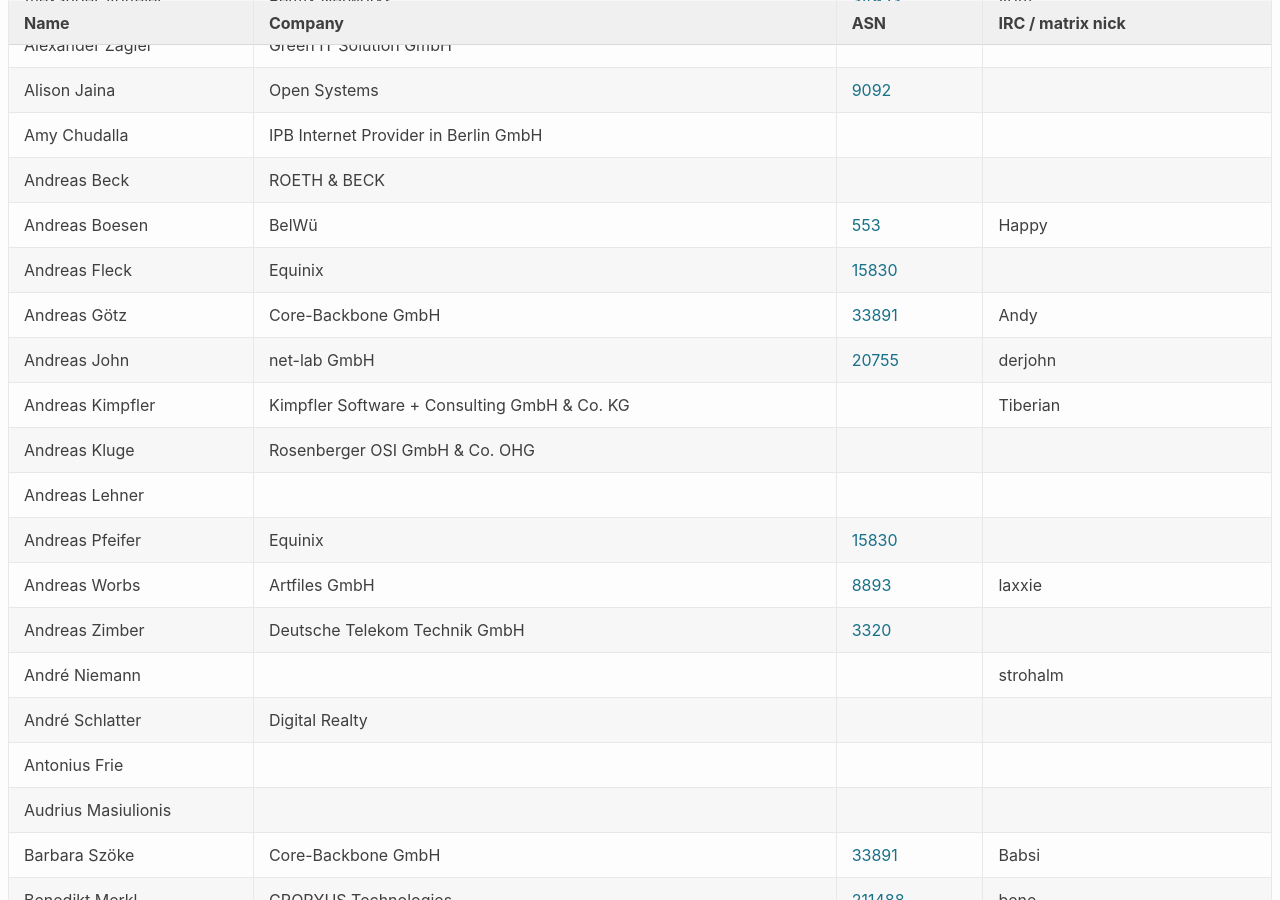
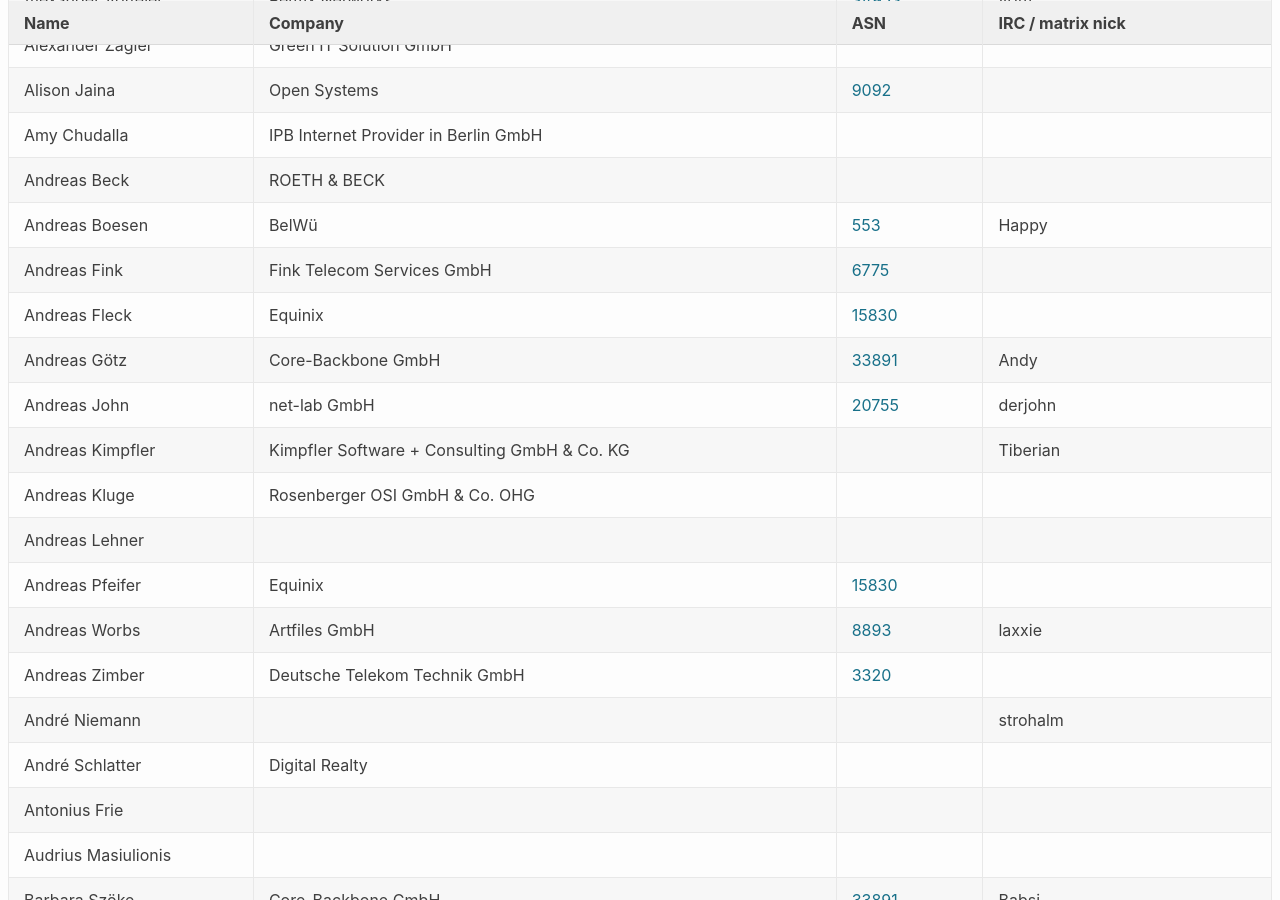
Before and after one commit to denog/pretix-attendeelist, a Jekyll site: the page built from denog16/index.markdown, in a window 1280 px wide and 900 px high, scrolled down 538 px. Built offline with Jekyll 4.4.1, drawn with Linux system fonts in a browser that asks for light colours.

Commit message:
Latest data: Thu Sep 26 10:32:13 UTC 2024

```diff
--- a/_data/attendees_denog16_onsite.json
+++ b/_data/attendees_denog16_onsite.json
@@ -78,6 +78,12 @@
     "asn": "553"
   },
   {
+    "name": "Andreas Fink",
+    "company": "Fink Telecom Services GmbH",
+    "irc": null,
+    "asn": "6775"
+  },
+  {
     "name": "Andreas Fleck",
     "company": "Equinix",
     "irc": null,
```
